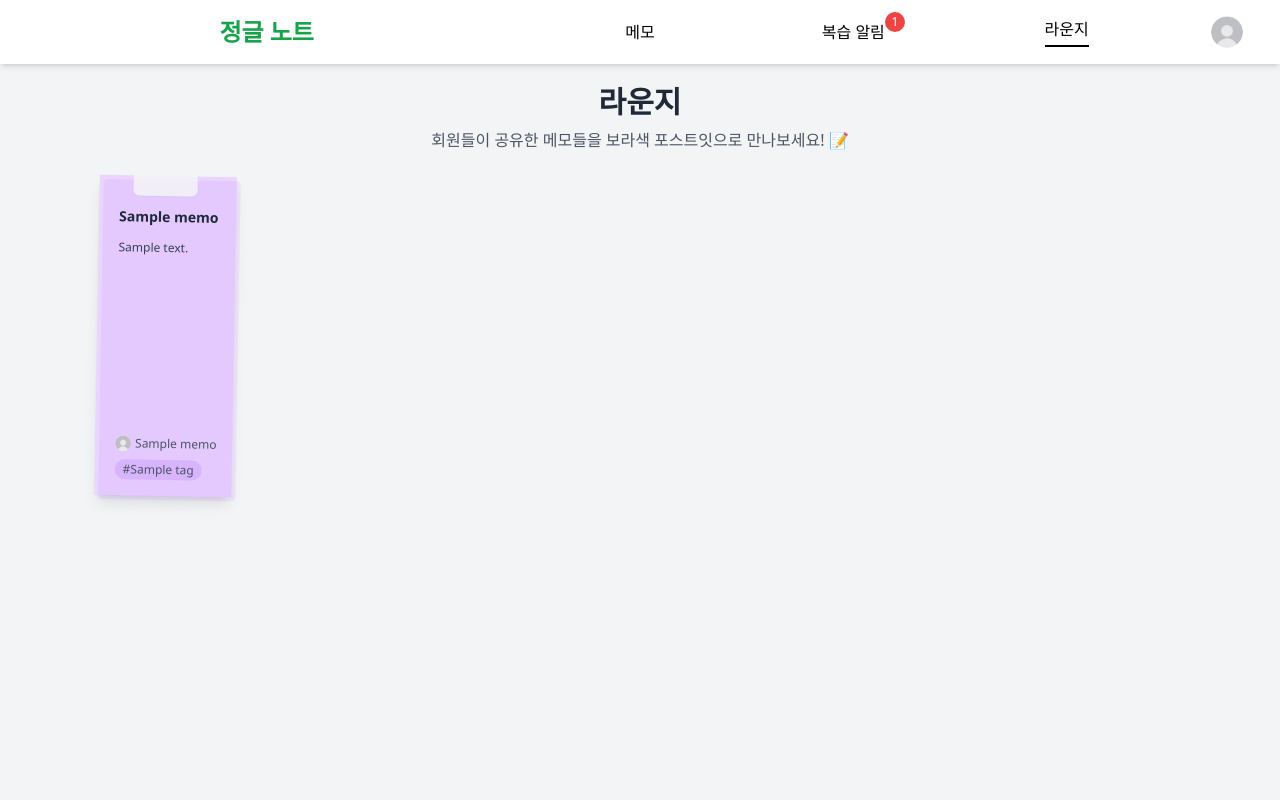
After one commit to JinSol-coder/jungle-note, a Flask app: template templates/lounge.html in a window 1280 px wide. The commit adds this page. Run offline with Flask 3, Linux system fonts and the light colour scheme; the template is opened without the code that fills it: most values are stand-ins (such as "Sample title", 1, 10 or a date in 2020); some libraries are stand-ins or nearby versions.

Commit message:
라운지 기능 추가

```diff
--- a/app.py
+++ b/app.py
@@ -157,6 +157,7 @@ def memo_add():
         content = data.get('content')
         user_id = get_jwt_identity()
         tags = data.get('tags', [])
+        share = data.get('share', False)  # 라운지 공유 여부
 
         memo_collection.insert_one({
             'user_id': user_id,
@@ -164,7 +165,8 @@ def memo_add():
             'content': content,
             'tags': tags,
             'created_at': datetime.now(),
-            'repeat_visible': True
+            'repeat_visible': True,
+            'share': share  # 라운지 공유 필드 추가
         })
         return jsonify({'success': True, 'msg': '저장 완료!'})
 
@@ -334,5 +336,87 @@ def profile_edit():
 
     return jsonify({'success': True, 'msg': '수정 완료!'})
 
+# 라운지 메인 페이지
+@app.route('/lounge')
+@jwt_required()
+def lounge():
+    user_id = get_jwt_identity()
+
+    # 라운지에 공유된 메모들을 최신순으로 가져오기
+    shared_memos = list(memo_collection.find({'share': True}).sort('created_at', -1))
+
+    # 각 메모에 작성자 정보 추가
+    for memo in shared_memos:
+        author = user_collection.find_one({'user_id': memo['user_id']})
+        memo['author_name'] = author['user_name'] if author else '알 수 없음'
+
+    # 복습할 메모 개수 계산 (헤더 알림용)
+    threshold_datetime = datetime.now() - timedelta(minutes=1)
+    review_count = memo_collection.count_documents({
+        'user_id': user_id,
+        'created_at': { '$lte': threshold_datetime },
+        'repeat_visible': True
+    })
+
+    return render_template('lounge.html', memos=shared_memos, review_count=review_count, current_user=user_id)
+
+# 메모 라운지 공유
+@app.route('/memo/share', methods=['POST'])
+@jwt_required()
+def share_memo():
+    user_id = get_jwt_identity()
+
+    if not request.is_json:
+        return jsonify({'msg': 'JSON 형식이 아닙니다.'}), 400
+
+    memo_id = request.json.get('memo_id')
+
+    if not memo_id:
+        return jsonify({'msg': 'memo_id가 없습니다.'}), 400
+
+    try:
+        object_id = ObjectId(memo_id)
+    except InvalidId:
+        return jsonify({'msg': '유효하지 않은 memo_id입니다.'}), 400
+
+    result = memo_collection.update_one(
+        {'_id': object_id, 'user_id': user_id},
+        {'$set': {'share': True}}
+    )
+
+    if result.modified_count == 1:
+        return jsonify({'msg': '메모가 라운지에 공유되었습니다!'}), 200
+    else:
+        return jsonify({'msg': '해당 메모가 없거나 권한이 없습니다.'}), 400
+
+# 메모 라운지 공유 해제
+@app.route('/memo/unshare', methods=['POST'])
+@jwt_required()
+def unshare_memo():
+    user_id = get_jwt_identity()
+
+    if not request.is_json:
+        return jsonify({'msg': 'JSON 형식이 아닙니다.'}), 400
+
+    memo_id = request.json.get('memo_id')
+
+    if not memo_id:
+        return jsonify({'msg': 'memo_id가 없습니다.'}), 400
+
+    try:
+        object_id = ObjectId(memo_id)
+    except InvalidId:
+        return jsonify({'msg': '유효하지 않은 memo_id입니다.'}), 400
+
+    result = memo_collection.update_one(
+        {'_id': object_id, 'user_id': user_id},
+        {'$set': {'share': False}}
+    )
+
+    if result.modified_count == 1:
+        return jsonify({'msg': '라운지에서 메모가 제거되었습니다!'}), 200
+    else:
+        return jsonify({'msg': '해당 메모가 없거나 권한이 없습니다.'}), 400
+
 if __name__ == '__main__':
     app.run('0.0.0.0', port=5000, debug=True)
--- /dev/null
+++ b/templates/lounge.html
@@ -0,0 +1,165 @@
+<!DOCTYPE html>
+<html lang="ko">
+<head>
+  <meta charset="UTF-8" />
+  <meta name="viewport" content="width=device-width, initial-scale=1.0" />
+  <title>정글 노트 - 라운지</title>
+  <script src="https://cdn.tailwindcss.com"></script>
+  <script src="https://code.jquery.com/jquery-3.7.0.min.js"></script>
+  <script>
+    // CSRF 토큰 쿠키에서 추출
+    function getCookie(name) {
+        const value = document.cookie.split('; ').find(row => row.startsWith(name + '='));
+        return value ? decodeURIComponent(value.split('=')[1]) : null;
+    }
+    window.csrf_token = getCookie('csrf_access_token');
+  </script>
+</head>
+<body class="bg-gray-100 min-h-screen flex flex-col">
+    <!--헤더!-->
+    <header class="flex w-full items-center py-4 bg-white shadow-md">
+    <!-- 2.5단위: 정글 노트 -->
+        <div class="flex-[2.5] flex justify-center items-center">
+            <h1 class="text-2xl font-bold text-green-600">정글 노트</h1>
+        </div>
+
+        <!-- 1단위: 메모 -->
+        <div class="flex-1 flex justify-center items-center">
+            <a href="/main" class="hover:border-b-2 hover:border-blue-500 hover:text-blue-500">메모</a>
+        </div>
+
+        <!-- 1단위: 복습 알림 -->
+        <div class="flex-1 flex justify-center items-center">
+            <a
+                href="/reminder"
+                class="hover:border-b-2 hover:border-blue-500 hover:text-blue-500 relative">
+                복습 알림 {% if review_count > 0 %}
+                <span
+                    class="absolute -top-2 -right-5 bg-red-500 text-white text-xs w-5 h-5 flex items-center justify-center rounded-full">
+                    {{ review_count }}
+                </span>
+                {% endif %}
+            </a>
+        </div>
+
+        <!-- 1단위: 라운지 -->
+        <div class="flex-1 flex justify-center items-center">
+            <a href="/lounge" class="text-black border-b-2 border-black hover:text-blue-500 hover:border-blue-500 pb-1">라운지</a>
+        </div>
+
+        <!-- 0.5단위: 프로필 -->
+        <div class="flex-[0.5] flex justify-center items-center">
+            <a href="/profile">
+            <img src="/static/profile.png" alt="프로필" class="rounded-full w-8 h-8" />
+            </a>
+        </div>
+    </header>
+
+    <!-- 라운지 메인 컨텐츠 -->
+    <main class="w-full px-5 pt-5 flex-1">
+        <div class="max-w-screen-xl mx-auto">
+            <!-- 라운지 헤더 -->
+            <div class="text-center mb-6">
+                <h2 class="text-3xl font-bold text-gray-800">라운지</h2>
+                <p class="text-gray-600 mt-2">회원들이 공유한 메모들을 보라색 포스트잇으로 만나보세요! 📝</p>
+            </div>
+
+            <!-- 공유된 메모들 (포스트잇 스타일) -->
+            <div class="grid grid-cols-1 sm:grid-cols-2 md:grid-cols-3 lg:grid-cols-4 gap-y-10 gap-x-6 justify-items-center">
+                {% if memos|length == 0 %}
+                    <div class="col-span-full text-center py-20">
+                        <p class="text-gray-500 text-lg">아직 공유된 메모가 없습니다.</p>
+                        <p class="text-gray-400 text-sm mt-2">메모 작성 시 '라운지에 공유하기'를 체크해보세요!</p>
+                    </div>
+                {% else %}
+                    {% for memo in memos %}
+                        <div class="relative">
+                            <!-- 보라색 포스트잇 스타일 메모 카드 -->
+                            <a href="/memo/{{ memo._id }}"
+                               class="block w-full max-w-[250px] h-[320px] bg-purple-200 shadow-lg hover:shadow-xl transition-all duration-300 cursor-pointer relative transform {{ loop.cycle('rotate-1', '-rotate-1', 'rotate-2', '-rotate-2', 'rotate-0') }} hover:scale-105">
+
+                                <!-- 포스트잇 상단 테이프 효과 -->
+                                <div class="absolute -top-1 left-1/4 w-16 h-6 bg-gray-200 opacity-70 rounded-b-md shadow-sm"></div>
+                                <div class="absolute -top-1 left-1/4 w-16 h-6 bg-white opacity-50 rounded-b-md"></div>
+
+                                <!-- 메모 내용 -->
+                                <div class="p-4 pt-8 h-full flex flex-col">
+                                    <h2 class="text-sm font-bold text-gray-800 mb-3 line-clamp-2 break-words leading-tight ml-1">
+                                        {{ memo.title }}
+                                    </h2>
+                                    <div class="text-xs text-gray-700 line-clamp-6 break-words leading-relaxed flex-grow ml-1 overflow-hidden" style="text-align: left !important;">
+                                        {{ memo.content | safe }}
+                                    </div>
+
+                                    <!-- 작성자 정보 -->
+                                    <div class="flex items-center mt-3 ml-1">
+                                        <img src="/static/profile.png" alt="프로필" class="w-4 h-4 rounded-full mr-1">
+                                        <span class="text-xs text-gray-600">{{ memo.author_name }}</span>
+                                    </div>
+
+                                    <!-- 태그 영역 -->
+                                    {% if memo.tags %}
+                                    <div class="flex flex-wrap gap-1 mt-2 ml-1">
+                                        {% for tag in memo.tags %}
+                                            <span class="text-xs text-gray-600 bg-purple-300 px-2 py-0.5 rounded-full whitespace-nowrap">
+                                                #{{ tag }}
+                                            </span>
+                                        {% endfor %}
+                                    </div>
+                                    {% endif %}
+                                </div>
+
+                                <!-- 포스트잇 그림자 효과 -->
+                                <div class="absolute inset-0 bg-purple-400 opacity-15 -z-10 transform translate-x-1 translate-y-1 rounded"></div>
+                            </a>
+
+                            <!-- 삭제 버튼 (본인 메모만) -->
+                            {% if memo.user_id == current_user %}
+                                <button onclick="unshareFromLounge('{{ memo._id }}')"
+                                        class="absolute top-2 right-2 w-6 h-6 bg-red-500 text-white rounded-full text-xs hover:bg-red-600 transition-colors z-10"
+                                        title="라운지에서 제거">
+                                    ×
+                                </button>
+                            {% endif %}
+                        </div>
+                    {% endfor %}
+                {% endif %}
+            </div>
+        </div>
+    </main>
+
+    <script>
+        async function unshareFromLounge(memoId) {
+            if (!confirm("라운지에서 메모를 제거하시겠습니까?")) return;
+
+            $.ajax({
+                url: '/memo/unshare',
+                method: 'POST',
+                headers: {
+                    'X-CSRF-TOKEN': window.csrf_token,
+                    'Content-Type': 'application/json'
+                },
+                data: JSON.stringify({ memo_id: memoId }),
+                success: function(res) {
+                    alert(res.msg);
+                    location.reload();
+                },
+                error: function(xhr) {
+                    alert(xhr.responseJSON?.msg || "오류 발생");
+                }
+            });
+        }
+
+        window.addEventListener("pageshow", function (event) {
+            if (
+                event.persisted ||
+                (window.performance && performance.navigation.type === 2)
+            ) {
+                // 뒤로가기 등으로 로드된 경우 새로고침
+                window.location.reload();
+            }
+        });
+    </script>
+
+</body>
+</html>
```
Also changed, not shown: templates/main.html (+81 -12 lines), templates/memo_add.html (+11 -2 lines), templates/profile.html (+6 -3 lines), templates/reminder.html (+6 -3 lines).
